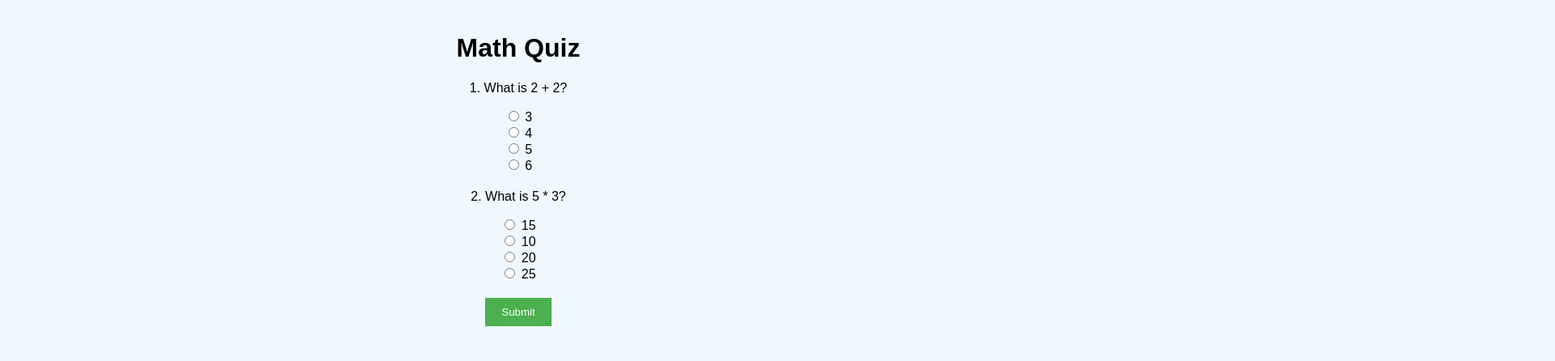
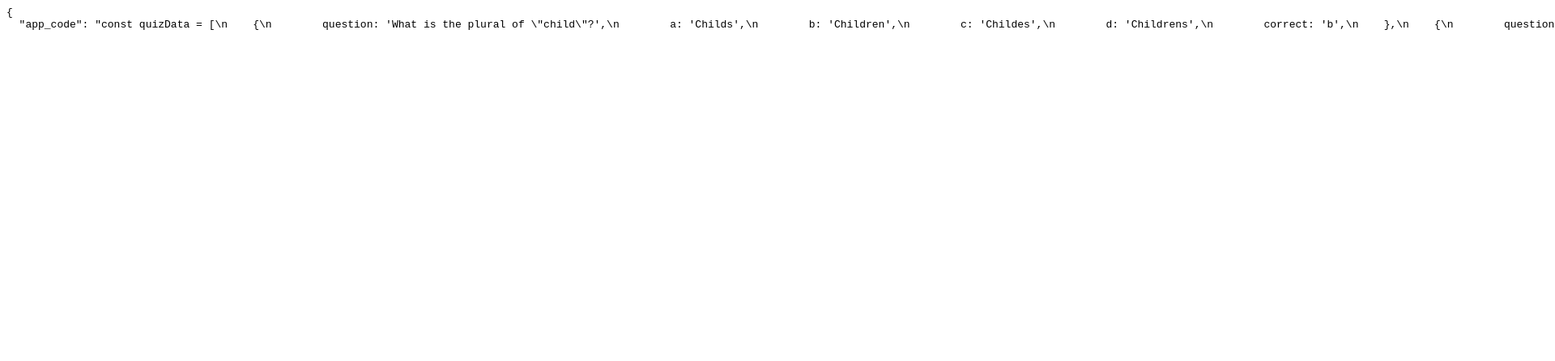
Before and after one commit to rahulpds24/error_test_3, a plain HTML site: page index.html in a window 1280 px wide. Shown: the top 446 px of the page at 81% size, 1920 px wide, since content can reach past the window. Drawn offline with Linux system fonts and the light colour scheme.

Commit message:
Update index.html

```diff
--- a/index.html
+++ b/index.html
@@ -1,71 +1,2 @@
-<!DOCTYPE html>
-<html lang="en">
-<head>
-    <meta charset="UTF-8">
-    <meta name="viewport" content="width=device-width, initial-scale=1.0">
-    <title>Quiz App</title>
-    <style>
-        body {
-            background-color: #f0f8ff;
-            font-family: Arial, sans-serif;
-            text-align: center;
-            margin: 0;
-            padding: 20px;
-        }
-        .question {
-            margin: 20px 0;
-        }
-        .options {
-            margin: 10px 0;
-        }
-        button {
-            padding: 10px 20px;
-            background-color: #4CAF50;
-            color: white;
-            border: none;
-            cursor: pointer;
-        }
-        button:hover {
-            background-color: #45a049;
-        }
-    </style>
-</head>
-<body>
-    <h1>Math Quiz</h1>
-    <form id="quizForm">
-        <div class="question">
-            <p>1. What is 2 + 2?</p>
-            <div class="options">
-                <input type="radio" name="q1" value="3"> 3<br>
-                <input type="radio" name="q1" value="4"> 4<br>
-                <input type="radio" name="q1" value="5"> 5<br>
-                <input type="radio" name="q1" value="6"> 6<br>
-            </div>
-        </div>
-        <div class="question">
-            <p>2. What is 5 * 3?</p>
-            <div class="options">
-                <input type="radio" name="q2" value="15"> 15<br>
-                <input type="radio" name="q2" value="10"> 10<br>
-                <input type="radio" name="q2" value="20"> 20<br>
-                <input type="radio" name="q2" value="25"> 25<br>
-            </div>
-        </div>
-        <button type="submit">Submit</button>
-    </form>
-    <div id="result" style="margin-top: 20px;"></div>
-    <script>
-        document.getElementById('quizForm').onsubmit = function(event) {
-            event.preventDefault();
-            let score = 0;
-            if (document.querySelector('input[name="q1"]:checked') && document.querySelector('input[name="q1"]:checked').value === '4') {
-                score++;
-            }
-            if (document.querySelector('input[name="q2"]:checked') && document.querySelector('input[name="q2"]:checked').value === '15') {
-                score++;
-            }
-            document.getElementById('result').innerHTML = `You scored ${score} out of 2. <br> Solved success!`;
-        };
-    </script>
-</body>
-</html>
+<html><body><pre>{
+  "app_code": "const quizData = [\n    {\n        question: 'What is the plural of \"child\"?',\n        a: 'Childs',\n        b: 'Children',\n        c: 'Childes',\n        d: 'Childrens',\n        correct: 'b',\n    },\n    {\n        question: 'Which of the following is a correct sentence?',\n        a: 'He go to the store.',\n        b: 'He goes to the store.',\n        c: 'He gone to the store.',\n        d: 'He going to the store.',\n        correct: 'b',\n    },\n    {\n        question: 'What is the past tense of \"run\"?',\n        a: 'Runned',\n        b: 'Ran',\n        c: 'Running',\n        d: 'Runs',\n        correct: 'b',\n    },\n    {\n        question: 'Which of the following sentences is correct?',\n        a: 'She don\'t like ice cream.',\n        b: 'She doesn\'t likes ice cream.',\n        c: 'She doesn\'t like ice cream.',\n        d: 'She not like ice cream.',\n        correct: 'c',\n    }\n];\n\nconst quiz = document.getElementById('quiz');\nconst submitButto</pre></body></html>
```
